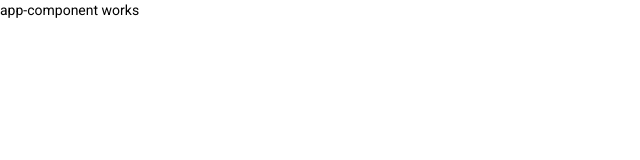
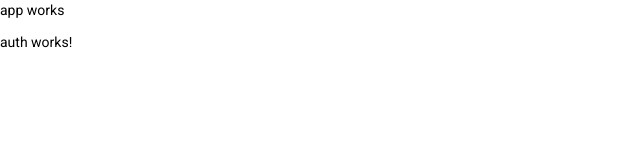
Before and after one commit to SashaTsarikova/project-management-app, an Angular app: page /auth in a window 1280 px wide. Before the commit this address led to /. Shown: the top 160 px of the page, without its empty margins (0-640 px from the left). Built offline with nearby package versions, Linux system fonts and the light colour scheme.

Commit message:
feat: add auth component

```diff
--- a/angular.json
+++ b/angular.json
@@ -130,6 +130,7 @@
   },
   "defaultProject": "my-app",
   "cli": {
+    "analytics": false,
     "defaultCollection": "@angular-eslint/schematics"
   }
 }
--- a/src/app/app-routing.module.ts
+++ b/src/app/app-routing.module.ts
@@ -1,7 +1,9 @@
 import { NgModule } from '@angular/core';
 import { RouterModule, Routes } from '@angular/router';
 
-const routes: Routes = [];
+const routes: Routes = [
+  { path: 'auth', loadChildren: () => import('./auth/auth.module').then(m => m.AuthModule) },
+];
 
 @NgModule({
   imports: [RouterModule.forRoot(routes)],
--- a/src/app/app.component.html
+++ b/src/app/app.component.html
@@ -1 +1,2 @@
-<p>app-component works</p>
+<p>app works</p>
+<router-outlet></router-outlet>
--- /dev/null
+++ b/src/app/auth/auth.component.html
@@ -0,0 +1 @@
+<p>auth works!</p>
--- /dev/null
+++ b/src/app/auth/auth.component.ts
@@ -0,0 +1,15 @@
+import { Component, OnInit } from '@angular/core';
+
+@Component({
+  selector: 'app-auth',
+  templateUrl: './auth.component.html',
+  styleUrls: ['./auth.component.scss']
+})
+export class AuthComponent implements OnInit {
+
+  constructor() { }
+
+  ngOnInit(): void {
+  }
+
+}
```
Also changed, not shown: src/app/auth/auth.module.ts (+8 -1 lines), src/app/auth/auth.component.scss (added), 1 other file (tests, documents, lock files or other folders).
